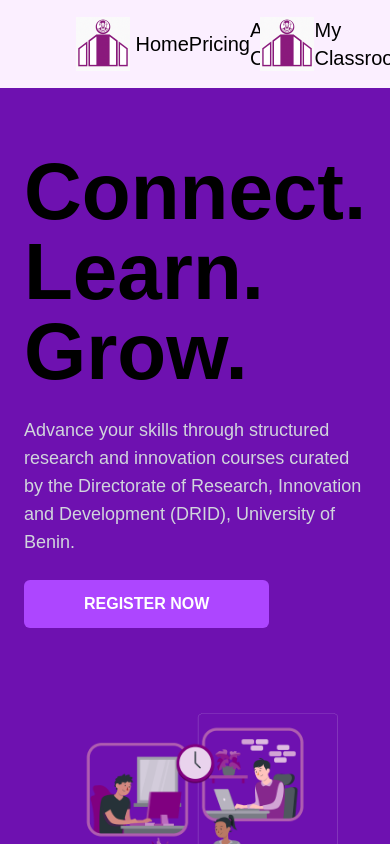
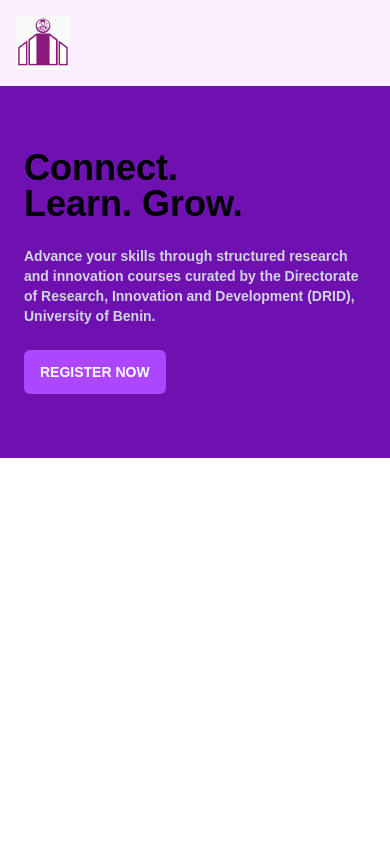
Before and after one commit to unibeninterns/research_frontend, a Next.js app: page / in a window 390 px wide. Shown: the top 844 px of the page. Built offline with nearby package versions, Linux system fonts and the light colour scheme.

Commit message:
Updated Landing Page Design

```diff
--- a/app/layout.tsx
+++ b/app/layout.tsx
@@ -8,15 +8,17 @@ export default function RootLayout({ children }: { children: React.ReactNode })
     <html lang="en">
       <body>
         <header className="p-4 shadow-md flex items-center bg-background">
-          <div className="flex items-center justify-between w-full px-15">
+          <div className="flex items-center justify-between w-full md:px-8 lg:px-15">
             <Image src={logo} alt="Drid Research Logo" width={54} height={54} />
-            <div className="flex items-center text-xl text-black justify-around w-1/2">
+            <div className="hidden md:flex md:items-center lg:text-xl text-black justify-between w-1/2">
               <section>Home</section>
               <section>Pricing</section>
               <section>About Course</section>
               <section>My Classroom</section>
             </div>
-            <Image src={logo} alt="Drid Research Logo" width={54} height={54} />
+            <div className="hidden md:flex">
+              <Image src={logo} alt="Drid Research Logo" width={54} height={54} />
+            </div>
           </div>
         </header>
         <main>{children}</main>
--- a/app/page.tsx
+++ b/app/page.tsx
@@ -4,23 +4,23 @@ import image from "./components/LandingPageImage.png"
 export default function Home() {
   return(
     <>
-      <div className="bg-purple-800">
-        <div className="max-w-7xl te mx-auto px-6 lg:px-12 py-16 grid lg:grid-cols-2 gap-12 items-center">
+      <div className="bg-purple-800 w-full">
+        <div className="max-w-7xl te mx-auto px-6 md:px-10 lg:px-12 py-16 grid md:grid-cols-2 lg:grid-cols-2 gap-12 items-center">
         <div className="space-y-6 col-span-1">
-          <h1 className="text-big md:text-big font-bold leading-none">
+          <h1 className="text-4xl md:text-5xl lg:text-7xl font-bold leading-none">
             Connect. <br />
             Learn. Grow.
           </h1>
-          <p className="text-lg text-gray-300 max-w-md">
+          <p className="text-sm font-bold text-gray-300 max-w-md">
             Advance your skills through structured research and innovation
             courses curated by the Directorate of Research, Innovation and
             Development (DRID), University of Benin.
           </p>
-          <button className="bg-purple-500 hover:bg-pink-700 text-white px-15 py-3 rounded-md font-semibold transition">
+          <button className="bg-purple-500 hover:bg-pink-700 text-white md:px-15 py-3 rounded-md font-semibold transition text-sm px-4">
             REGISTER NOW
           </button>
         </div>
-        <div className="col-span-1">
+        <div className="hidden md:flex col-span-1">
           <Image src={image} alt="image" width={758} height={758} />
         </div>
         </div>
```
